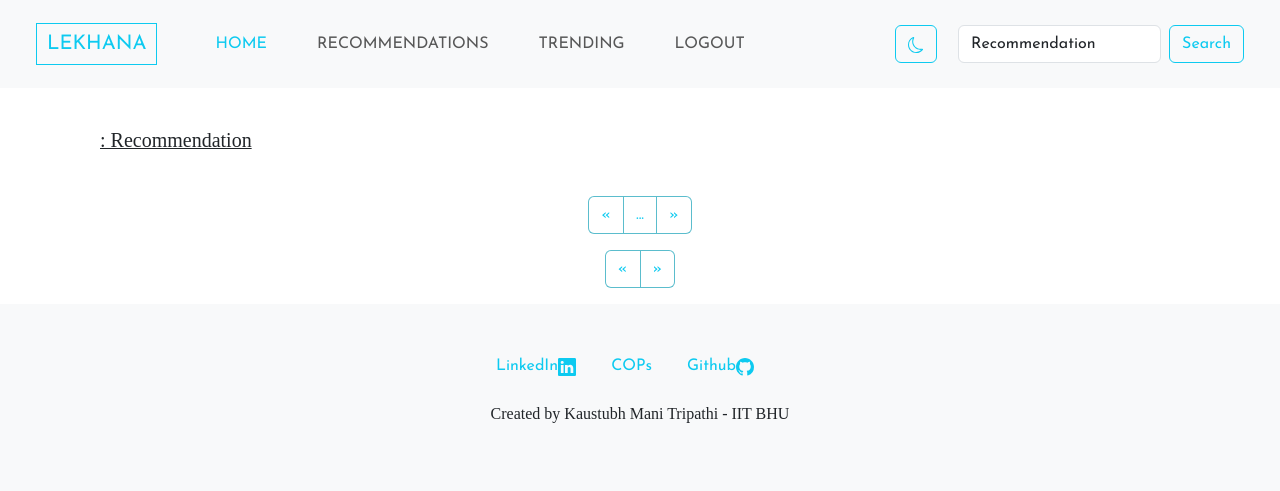
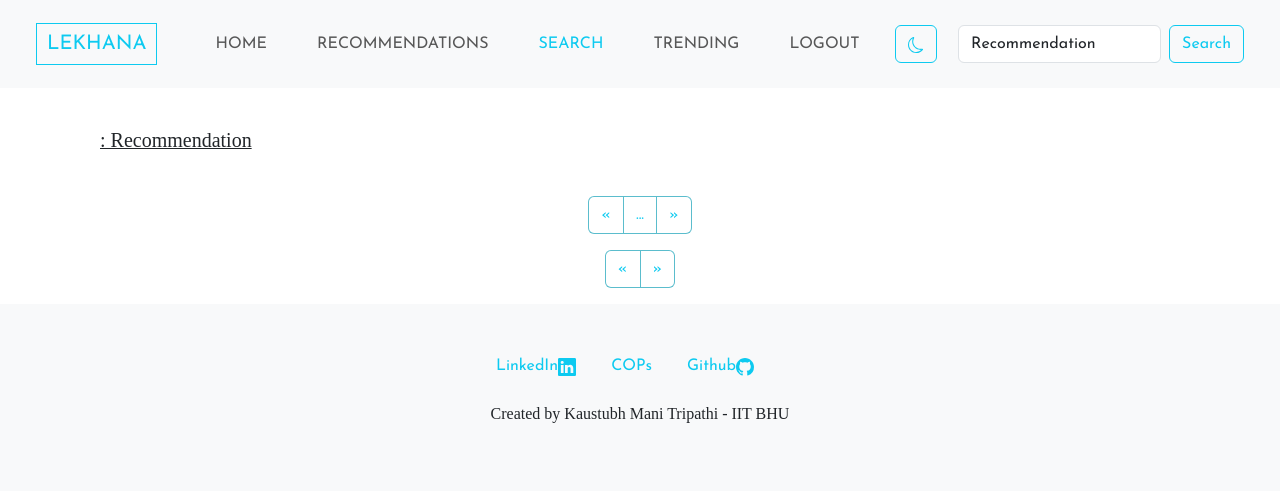
Before and after one commit to kmtGryffindor20/Lekhana, a Flask app: page /recommend in a window 1280 px wide. Shown: the top 491 px of the page. Run offline with Flask 3, Linux system fonts and the light colour scheme; the visitor is signed in with stand-in values (Sample User, id 1); data that the repository does not hold is empty; some libraries are stand-ins or nearby versions; some web fonts are replaced.

Commit message:
Update search.html

```diff
--- a/templates/search.html
+++ b/templates/search.html
@@ -66,12 +66,11 @@
 
                 <div class="collapse navbar-collapse" id="navbarToggler">
                     <ul class="navbar-nav me-auto mb-2 mb-lg-0">
-                        <li class="nav-item"><a class="nav-link text text-warning" aria-current="page"
-                                href="{{url_for('home')}}">HOME</a></li>
+                        <li class="nav-item"><a class="nav-link" href="{{url_for('home')}}">HOME</a></li>
                         {% if current_user.is_authenticated %}
-                        <li class="nav-item"><a class="nav-link" href="{{url_for('recommend')}}">RECOMMENDATIONS</a>
-                        </li>
+                        <li class="nav-item"><a class="nav-link" href="{{url_for('recommend')}}">RECOMMENDATIONS</a></li>
                         {%endif%}
+                        <li class="nav-item"><a class="nav-link text text-warning" href="{{url_for('home')}}#Trending">SEARCH</a></li>
                         <li class="nav-item"><a class="nav-link" href="{{url_for('home')}}#Trending">TRENDING</a></li>
                         {% if current_user.is_authenticated %}
                         <li class="nav-item"><a class="nav-link" href="{{url_for('logout')}}">LOGOUT</a></li>
```
